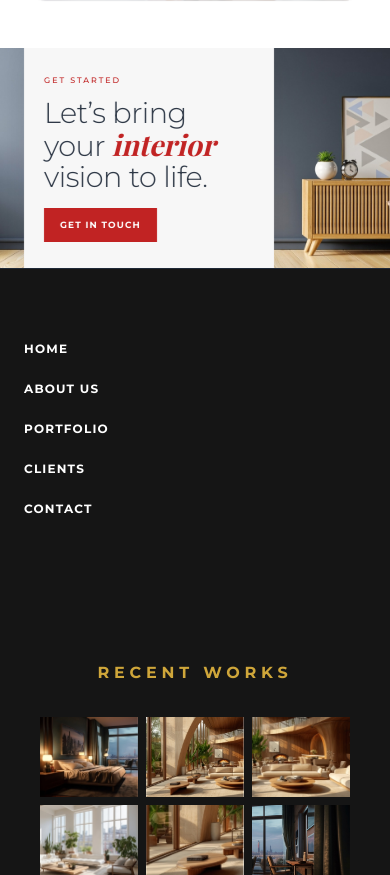
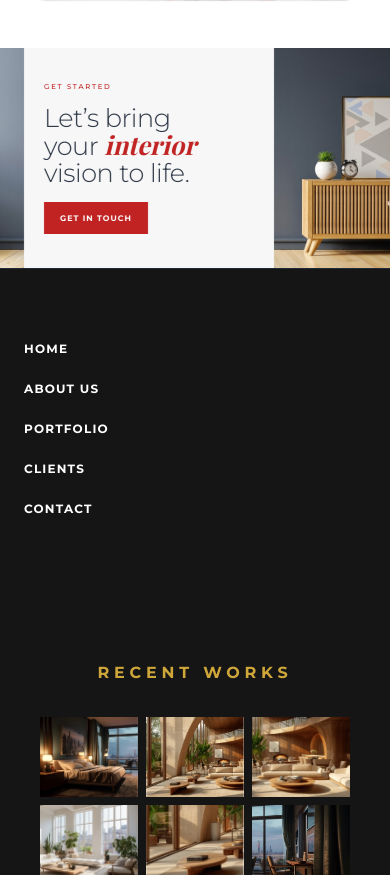
Before and after one commit to vaividhyasakshi99/SDB, a website: page index.html in a window 390 px wide. Shown: the part 4727-5602 px from the top of the page. Drawn offline with nearby package versions, Linux system fonts and the light colour scheme; a web font is replaced by a local one.

Commit message:
Update HTML styling in index.html

```diff
--- a/index.html
+++ b/index.html
@@ -826,17 +826,17 @@ backdrop-filter: none;
     <div class="absolute inset-0 flex items-center">
       <div class="max-w-7xl mx-auto w-full px-6 lg:px-12">
         <div class="cta-card-slide bg-[#f7f7f7] shadow-xl w-[250px] sm:w-[290px] md:w-[340px] lg:w-[360px] xl:w-[360px] aspect-square px-5 sm:px-6 md:px-8 lg:px-9 flex flex-col justify-center items-start overflow-hidden shrink-0">
-          <span class="text-customRed font-medium text-[8px] sm:text-[9px] md:text-[10px] uppercase tracking-[0.24em] sm:tracking-[0.3em] md:tracking-[0.34em] mb-3 sm:mb-4 md:mb-4">
+          <span class="text-customRed font-medium text-[7px] sm:text-[8px] md:text-[9px] uppercase tracking-[0.24em] sm:tracking-[0.3em] md:tracking-[0.34em] mb-3 sm:mb-4 md:mb-4">
             GET STARTED
           </span>
 
-          <h2 class="font-sans font-light text-[1.8rem] sm:text-[2.1rem] md:text-[2.45rem] lg:text-[2.7rem] xl:text-[2.7rem] text-[#2f3947] leading-[1.06] tracking-[-0.02em] mb-4 sm:mb-5 md:mb-6">
+          <h2 class="font-sans font-light text-[1.6rem] sm:text-[1.9rem] md:text-[2.2rem] lg:text-[2.4rem] xl:text-[2.7rem] text-[#2f3947] leading-[1.06] tracking-[-0.02em] mb-4 sm:mb-5 md:mb-6">
             Let’s bring<br>
             your <span class="font-serif-chic font-bold italic text-customRed tracking-normal">interior</span><br>
             vision to life.
           </h2>
 
-          <button class="bg-customRed hover:bg-red-800 transition-colors text-white font-bold text-[9px] sm:text-[10px] md:text-[10px] px-4 sm:px-5 md:px-6 py-2.5 md:py-2.5 uppercase tracking-[0.12em] md:tracking-[0.14em] whitespace-nowrap">
+          <button class="bg-customRed hover:bg-red-800 transition-colors text-white font-bold text-[8px] sm:text-[9px] md:text-[9px] px-4 sm:px-5 md:px-6 py-2.5 md:py-2.5 uppercase tracking-[0.12em] md:tracking-[0.14em] whitespace-nowrap">
             GET IN TOUCH
           </button>
         </div>
```
